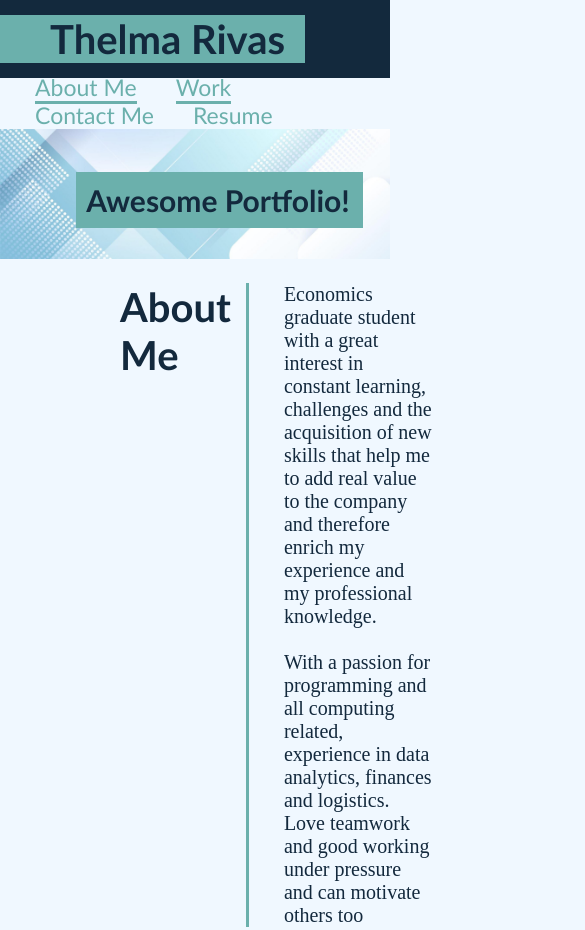
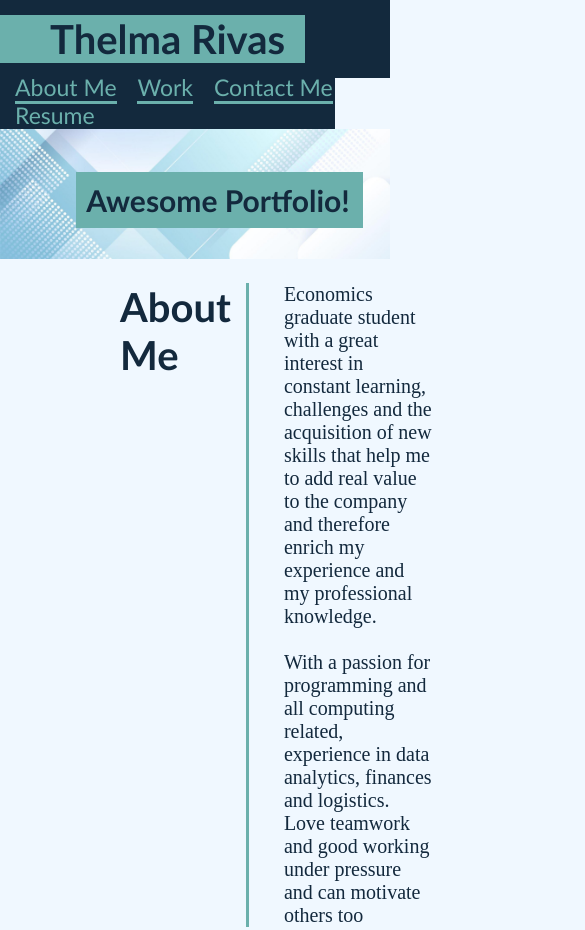
Before and after one commit to ThelmaRivas/awesome-portfolio, a plain HTML site: page index.html in a window 390 px wide. Shown: the top 930 px of the page, 585 px wide, since content can reach past the window. Drawn offline with Linux system fonts and the light colour scheme.

Commit message:
change details for the html and css to function with less lines of code

```diff
--- a/assets/css/style.css
+++ b/assets/css/style.css
@@ -33,23 +33,25 @@ h1 {
 }
 
 nav {
+  display: flex;
   padding-top: 10px;
   margin-right: 40px;
   float: right;
   font-family: var(--headerfont)
 }
 
-nav ul li {
+nav {
   display: inline-block;
   font-size: 23px;
   margin-left: 35px;
 }
 
-nav ul li a {
+nav a {
   color: var(--maincolor);
   text-decoration: none;
   border-bottom-style: solid;
   border-bottom-color: var(--maincolor);
+  margin-left: 15px;
 }
 
 .container img {
@@ -125,7 +127,13 @@ h2    {
 .first-project{
   display: flex;
   flex-wrap: wrap;
+  flex: 0 0 800px;
   padding: 10px;
+}
+
+.rest-projects {
+  display: flex;
+  flex-wrap: wrap;
 }
 
 .project {
@@ -199,8 +207,11 @@ h2    {
 }
 
 
-@media screen and (max-width: 768px) {
-  main, nav {
-    flex-direction: column;
+@media (max-width: 780px) {
+   nav {
+    float: left;
+    margin-left: 0;
+    background-color: var(--textcolor);
+
   }
 }
--- a/index.html
+++ b/index.html
@@ -10,21 +10,14 @@
 <body>
   <header>
     <h1 id="developer-name">Thelma Rivas</h1>
+
   <nav>
-      <ul>
-        <li>
       <a href="#about-me">About Me</a>
-        </li>
-        <li>
       <a href="#work">Work</a>
-        </li>
-        <li><a href="#contact-me">Contact Me</a>
-        </li>
-        <li>
+      <a href="#contact-me">Contact Me</a>
       <a href="#resume">Resume</a>
-        </li>
-      </ul>
   </nav>
+
   </header>
   <div class="container">
     <img src="./assets/images/header-background3.png" alt="purple, blue and green background" style="width: 100%;">
@@ -61,7 +54,7 @@
             </p>
           </div>
         </section>
-
+        <div class="rest-projects">
           <section class="project">
             <img src="./assets/images/placeholder-image1.png" alt="Project1" />
             <div class="projectname">
@@ -92,6 +85,7 @@
             </div>
           </section>
         </div>
+      </div>
     </section>
 
     <section class="contact" id="contact-me">
```
Lines whose indentation alone changed are shown as unchanged.
